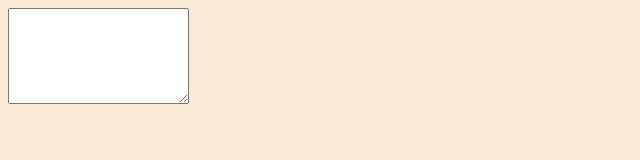
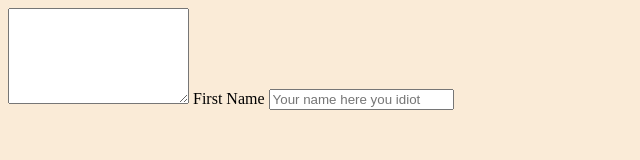
Before and after one commit to TeaTreeDmitri/form-testing, a plain HTML site: page index.html in a window 1280 px wide. Shown: the whole page, without its empty margins (0-640 px from the left). Drawn offline with Linux system fonts and the light colour scheme.

Commit message:
Connect to Netlify

```diff
--- a/index.html
+++ b/index.html
@@ -8,13 +8,20 @@
     <link href="style.css" rel="stylesheet" />
   </head>
   <body>
-    <form>
+    <form name="information" method="POST" data-netlify="true">
       <textarea
         name="field1"
         placeholder="write your stupid text here"
         rows="6"
       >
       </textarea>
+      <label for="name">First Name</label>
+      <input
+        type="text"
+        name="name"
+        id="name"
+        placeholder="Your name here you idiot"
+      />
     </form>
   </body>
 </html>
```
